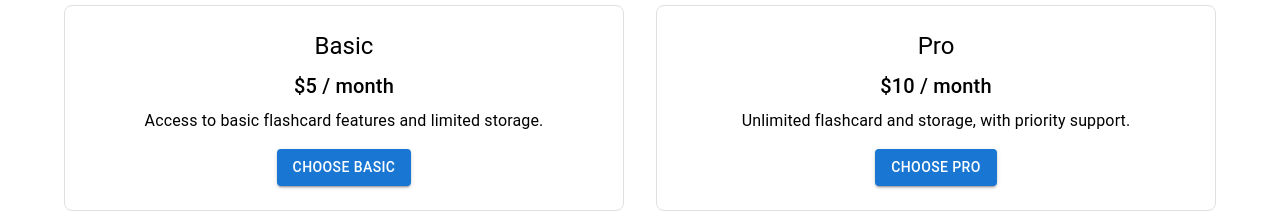
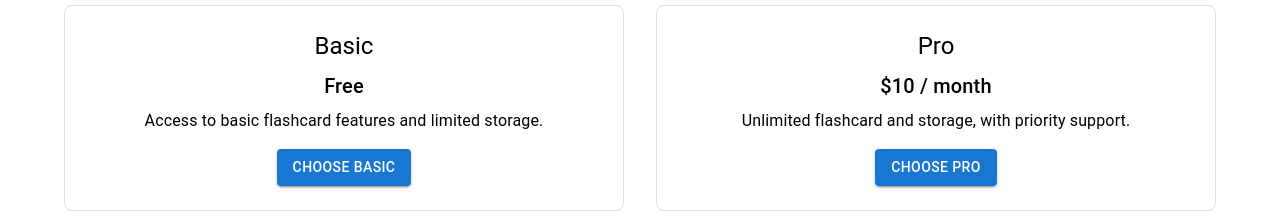
Before and after one commit to Chris-203/flashcard, a Next.js app in the folder flashcard-saas/: page / in a window 1280 px wide. Shown: the part 568-781 px from the top of the page. Built offline with nearby package versions, Linux system fonts and the light colour scheme; no server answers.

Commit message:
change basic plan to free

```diff
--- a/flashcard-saas/app/page.js
+++ b/flashcard-saas/app/page.js
@@ -109,7 +109,7 @@ export default function Home() {
                   Basic
                 </Typography>
                 <Typography variant="h6" gutterBottom>
-                  $5 / month
+                  Free
                 </Typography>
                 <Typography>
                   Access to basic flashcard features and limited storage.
@@ -118,7 +118,7 @@ export default function Home() {
                   variant="contained"
                   color="primary"
                   sx={{ mt: 2 }}
-                  onClick={handleSubmit}
+                  href="/generate"
                 >
                   Choose Basic
                 </Button>
```
